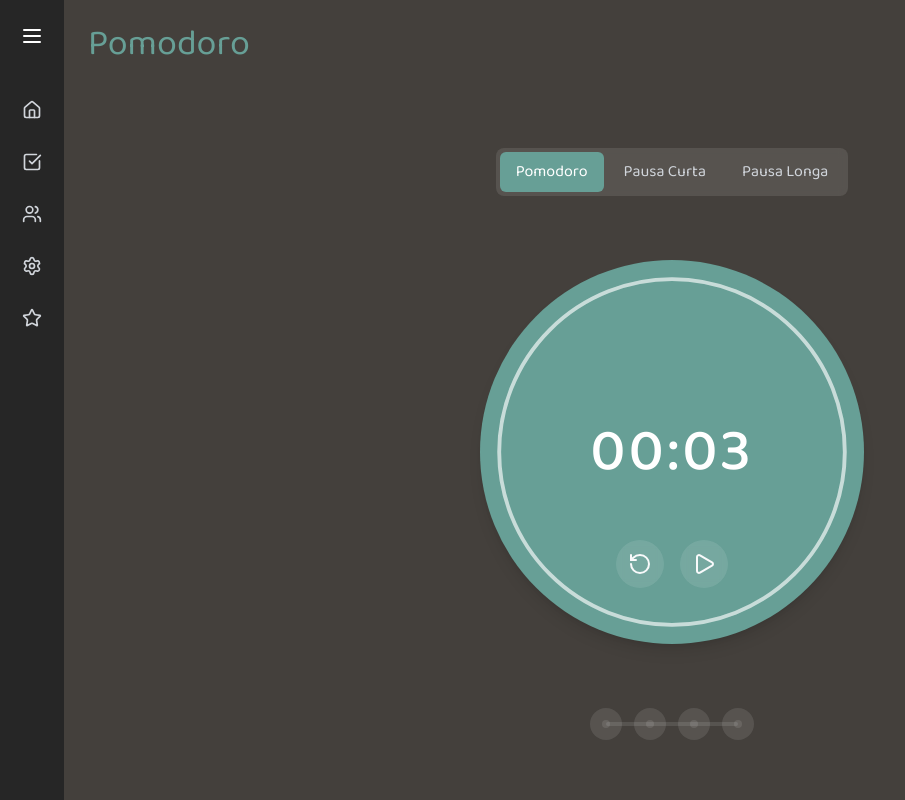
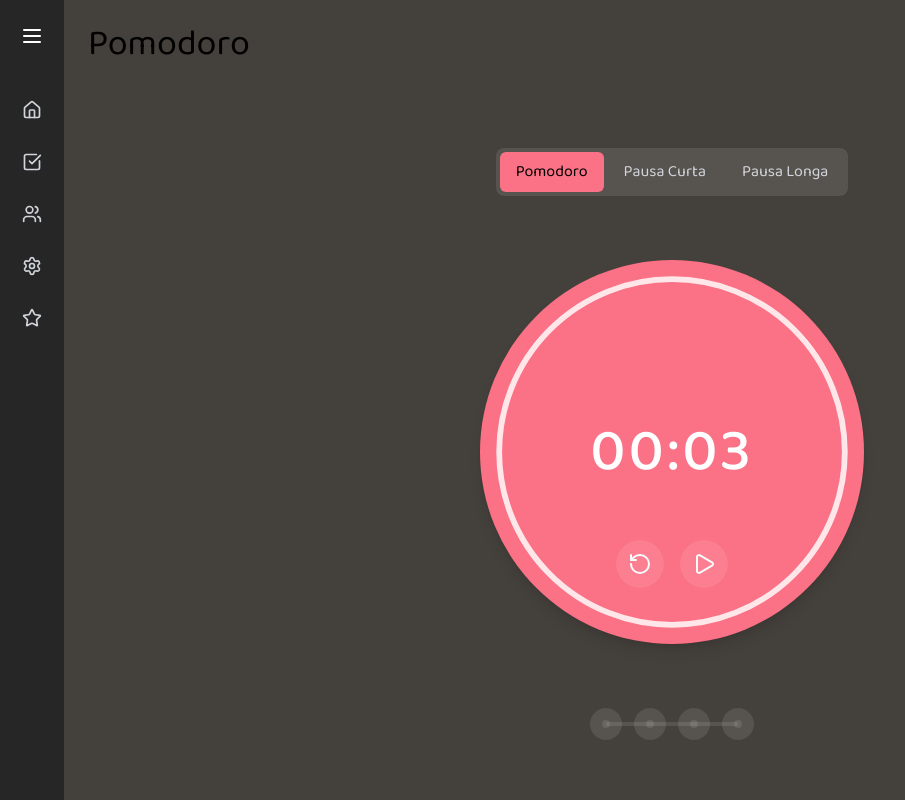
Before and after one commit to RenissonSilva/pomodoro, a Next.js app: page / in a window 1280 px wide. Shown: the whole page, without its empty margins (0-905 px from the left). Built offline with nearby package versions, Linux system fonts and the light colour scheme.

Commit message:
Alterando cor ao mudar de tipo de timer, adicionando animação ao finalizar timer

```diff
--- a/src/components/Pomodoro.tsx
+++ b/src/components/Pomodoro.tsx
@@ -4,6 +4,7 @@ import { TimerType } from '@/constants/timer-types';
 import { formatTime } from '@/utils/format-time';
 import TimerTabs from './TimerTabs';
 import Steps from './Steps';
+import { getTimerBgColorClass, getTimerColorClass } from '@/utils/timer-utils';
 
 const TIMER_PRESETS = {
   pomodoro: 0.05 * 60,
@@ -22,8 +23,8 @@ const Pomodoro = () => {
   const intervalRef = useRef<NodeJS.Timeout | null>(null);
   const [currentStep, setCurrentStep] = useState(0);
   const isTransitioningRef = useRef(false);
+  const [isTransitioning, setIsTransitioning] = useState(false);
 
-  // Calcula o progresso baseado no tempo restante (100% = cheio, 0% = vazio)
   const getProgress = () => {
     const totalTime = TIMER_PRESETS[activeTimer];
     const currentTime = times[activeTimer];
@@ -31,25 +32,10 @@ const Pomodoro = () => {
     return Math.min(Math.max(progress, 0), 100);
   };
 
-  const handleTimerChange = (type: TimerType) => {
-    setIsRunning(false);
-    setActiveTimer(type);
-    resetCurrentTimer(type);
-    isTransitioningRef.current = false;
-  };
-
-  const resetCurrentTimer = (timerType: TimerType = activeTimer) => {
-    const initialTime = TIMER_PRESETS[timerType];
-
-    setTimes(prev => ({
-      ...prev,
-      [timerType]: initialTime,
-    }));
-  };
-
   const switchToNextTimer = useCallback(() => {
     if (isTransitioningRef.current) return;
     isTransitioningRef.current = true;
+    setIsTransitioning(true);
 
     setTimeout(() => {
       if (activeTimer === 'pomodoro') {
@@ -73,7 +59,6 @@ const Pomodoro = () => {
           return newStep;
         });
       } else {
-        // Pausa terminou, volta para pomodoro
         if (activeTimer === 'longBreak') {
           setCurrentStep(0);
         }
@@ -85,13 +70,34 @@ const Pomodoro = () => {
         }));
       }
 
-      // Inicia o próximo timer após um pequeno delay
       setTimeout(() => {
+        setIsTransitioning(false);
         setIsRunning(true);
         isTransitioningRef.current = false;
-      }, 200);
-    }, 100);
+      }, 300);
+    }, 300);
   }, [activeTimer]);
+
+  const handleTimerChange = (type: TimerType) => {
+    setIsRunning(false);
+    setIsTransitioning(true);
+
+    setTimeout(() => {
+      setActiveTimer(type);
+      resetCurrentTimer(type);
+      isTransitioningRef.current = false;
+      setIsTransitioning(false);
+    }, 200);
+  };
+
+  const resetCurrentTimer = (timerType: TimerType = activeTimer) => {
+    const initialTime = TIMER_PRESETS[timerType];
+
+    setTimes(prev => ({
+      ...prev,
+      [timerType]: initialTime,
+    }));
+  };
 
   useEffect(() => {
     if (isRunning && !isTransitioningRef.current) {
@@ -100,7 +106,6 @@ const Pomodoro = () => {
           const currentTime = prevTimes[activeTimer];
 
           if (currentTime <= 1) {
-            // Para o timer e inicia a transição
             if (intervalRef.current) {
               clearInterval(intervalRef.current);
             }
@@ -119,7 +124,6 @@ const Pomodoro = () => {
         });
       }, 1000);
     } else {
-      // Limpa o intervalo quando não está rodando
       if (intervalRef.current) {
         clearInterval(intervalRef.current);
       }
@@ -144,7 +148,9 @@ const Pomodoro = () => {
   return (
     <div className='h-full w-full flex flex-col'>
       <div className='p-6'>
-        <h1 className='text-4xl text-[#679F96]'>Pomodoro</h1>
+        <h1 className={`text-4xl ${getTimerColorClass(activeTimer)}`}>
+          Pomodoro
+        </h1>
       </div>
 
       <div className='flex-1 flex flex-col items-center justify-center'>
@@ -154,29 +160,36 @@ const Pomodoro = () => {
         />
 
         <div className='relative my-16'>
-          {/* Círculo principal do timer */}
-          <div className='w-72 h-72 sm:w-96 sm:h-96 bg-[#679F96] rounded-full flex flex-col items-center justify-center shadow-lg relative'>
-            {/* SVG para o anel de progresso - posicionado dentro do círculo */}
+          <div
+            className={`
+              w-72 h-72 sm:w-96 sm:h-96 rounded-full flex flex-col items-center justify-center shadow-lg relative
+              transition-all duration-500 ease-in-out transform
+              ${getTimerBgColorClass(activeTimer)}
+              ${isTransitioning ? 'scale-105 animate-pulse' : 'scale-100'}
+            `}
+          >
             <svg
-              className='absolute inset-0 w-full h-full transform -rotate-90'
+              className={`
+                absolute inset-0 w-full h-full transform -rotate-90
+                transition-opacity duration-300
+                ${isTransitioning ? 'opacity-50' : 'opacity-100'}
+              `}
               viewBox='0 0 200 200'
             >
-              {/* Círculo de fundo (semi-transparente) */}
               <circle
                 cx='100'
                 cy='100'
                 r='90'
                 stroke='rgba(255, 255, 255, 0.1)'
-                strokeWidth='2'
+                strokeWidth='3'
                 fill='none'
               />
-              {/* Círculo de progresso */}
               <circle
                 cx='100'
                 cy='100'
                 r='90'
-                stroke='rgba(255, 255, 255, 0.6)'
-                strokeWidth='2'
+                stroke='rgba(255, 255, 255, 0.8)'
+                strokeWidth='3'
                 fill='none'
                 strokeLinecap='round'
                 strokeDasharray={2 * Math.PI * 90}
@@ -184,26 +197,59 @@ const Pomodoro = () => {
                 style={{
                   transition: isRunning
                     ? 'stroke-dashoffset 1s linear'
-                    : 'stroke-dashoffset 0.3s ease',
+                    : 'stroke-dashoffset 0.5s cubic-bezier(0.4, 0, 0.2, 1)',
                 }}
               />
             </svg>
 
-            <span className='text-white text-5xl sm:text-6xl font-medium tracking-wider select-none relative z-10'>
+            <span
+              className={`
+                text-white text-5xl sm:text-6xl font-medium tracking-wider select-none relative z-10
+                transition-all duration-300
+                ${
+                  isTransitioning
+                    ? 'scale-110 opacity-75'
+                    : 'scale-100 opacity-100'
+                }
+              `}
+            >
               {formatTime(times[activeTimer])}
             </span>
 
-            <div className='absolute bottom-14 left-0 w-full flex justify-center gap-4 z-10'>
+            <div
+              className={`
+                absolute bottom-14 left-0 w-full flex justify-center gap-4 z-10
+                transition-all duration-300
+              `}
+            >
               <button
                 onClick={handleRestart}
-                className='p-3 rounded-full bg-white/10 backdrop-blur-sm text-gray-50 hover:bg-white/20 transition-all duration-200'
+                disabled={isTransitioning}
+                className={`
+                  p-3 rounded-full bg-white/10 backdrop-blur-sm text-gray-50
+                  transition-all duration-200
+                  ${
+                    isTransitioning
+                      ? 'cursor-not-allowed opacity-50'
+                      : 'hover:bg-white/20 hover:scale-105'
+                  }
+                `}
               >
                 <RotateCcw size={24} />
               </button>
 
               <button
                 onClick={() => setIsRunning(prev => !prev)}
-                className='p-3 rounded-full bg-white/10 backdrop-blur-sm text-gray-50 hover:bg-white/20 transition-all duration-200'
+                disabled={isTransitioning}
+                className={`
+                  p-3 rounded-full bg-white/10 backdrop-blur-sm text-gray-50
+                  transition-all duration-200
+                  ${
+                    isTransitioning
+                      ? 'cursor-not-allowed opacity-50'
+                      : 'hover:bg-white/20 hover:scale-105'
+                  }
+                `}
               >
                 {isRunning ? <Pause size={24} /> : <Play size={24} />}
               </button>
@@ -211,7 +257,13 @@ const Pomodoro = () => {
           </div>
         </div>
 
-        <Steps currentStep={currentStep} />
+        <div
+          className={`transition-all duration-300 ${
+            isTransitioning ? 'scale-105' : 'scale-100'
+          }`}
+        >
+          <Steps currentStep={currentStep} />
+        </div>
       </div>
     </div>
   );
--- a/src/components/Steps.tsx
+++ b/src/components/Steps.tsx
@@ -10,7 +10,7 @@ const Steps = ({ currentStep, totalSteps = 4 }: StepsProps) => {
     <div className='relative flex items-center justify-center gap-3'>
       <div className='absolute h-1 bg-white/10 w-[calc(100%-2rem)] rounded-full'>
         <div
-          className='h-full bg-sage rounded-full transition-all duration-300'
+          className='h-full bg-rose-400 rounded-full transition-all duration-300'
           style={{ width: `${(currentStep / totalSteps) * 100}%` }}
         />
       </div>
@@ -24,7 +24,7 @@ const Steps = ({ currentStep, totalSteps = 4 }: StepsProps) => {
               transition-all duration-300 z-10
               ${
                 index < currentStep
-                  ? 'bg-sage text-white scale-110'
+                  ? 'bg-rose-400 text-white scale-110'
                   : 'bg-white/10 text-gray-400'
               }
             `}
--- a/src/components/TimerTabs.tsx
+++ b/src/components/TimerTabs.tsx
@@ -1,4 +1,5 @@
 import { TIMER_TABS, TimerType } from '@/constants/timer-types';
+import { getTimerBgColorClass } from '@/utils/timer-utils';
 
 interface TimerTabsProps {
   activeTimer: TimerType;
@@ -15,7 +16,7 @@ export const TimerTabs = ({ activeTimer, onTimerChange }: TimerTabsProps) => {
             onClick={() => onTimerChange(type as TimerType)}
             className={`px-4 py-2 rounded-md transition-all duration-200 ${
               activeTimer === type
-                ? 'bg-sage text-white'
+                ? getTimerBgColorClass(activeTimer)
                 : 'text-gray-300 hover:bg-white/5'
             }`}
           >
--- /dev/null
+++ b/src/utils/timer-utils.tsx
@@ -0,0 +1,27 @@
+import { TimerType } from '@/constants/timer-types';
+
+export const getTimerColorClass = (activeTimer: TimerType): string => {
+  switch (activeTimer) {
+    case 'pomodoro':
+      return `text-rose-400`;
+    case 'shortBreak':
+      return `text-sage`;
+    case 'longBreak':
+      return `text-blue-300`;
+    default:
+      return `text-sage`;
+  }
+};
+
+export const getTimerBgColorClass = (activeTimer: TimerType): string => {
+  switch (activeTimer) {
+    case 'pomodoro':
+      return `bg-rose-400`;
+    case 'shortBreak':
+      return `bg-sage`;
+    case 'longBreak':
+      return `bg-blue-300`;
+    default:
+      return `bg-sage`;
+  }
+};
```
